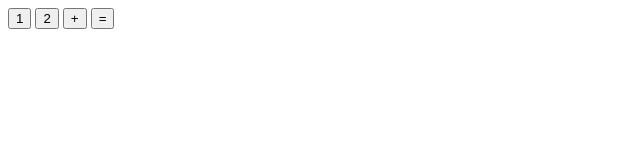
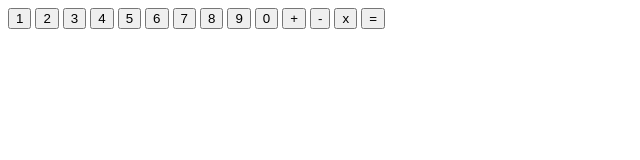
Before and after one commit to luthfianhar/JAVASCRIP, a plain HTML site: page kalkulator/kalkulator.html in a window 1280 px wide. Shown: the whole page, without its empty margins (0-640 px from the left). Drawn offline with Linux system fonts and the light colour scheme.

Commit message:
kalkulator

```diff
--- a/kalkulator/kalkulator.html
+++ b/kalkulator/kalkulator.html
@@ -9,7 +9,17 @@
     <div id="hasil"></div>
     <button onclick="numberone()">1</button>
     <button onclick="numbertwo()">2</button>
+    <button onclick="numbertree()">3</button>
+    <button onclick="numberfour()">4</button>
+    <button onclick="numberfive()">5</button>
+    <button onclick="numbersix()">6</button>
+    <button onclick="numberseven()">7</button>
+    <button onclick="numbereight()">8</button>
+    <button onclick="numbernine()">9</button>
+    <button onclick="numberzero()">0</button>
     <button onclick="tambah()">+</button>
+    <button onclick="kurang()">-</button>
+    <button onclick="kali()">x</button>
     <button onclick="total()">=</button>
 
     <script src="./kalkulator.js"></script>
```
